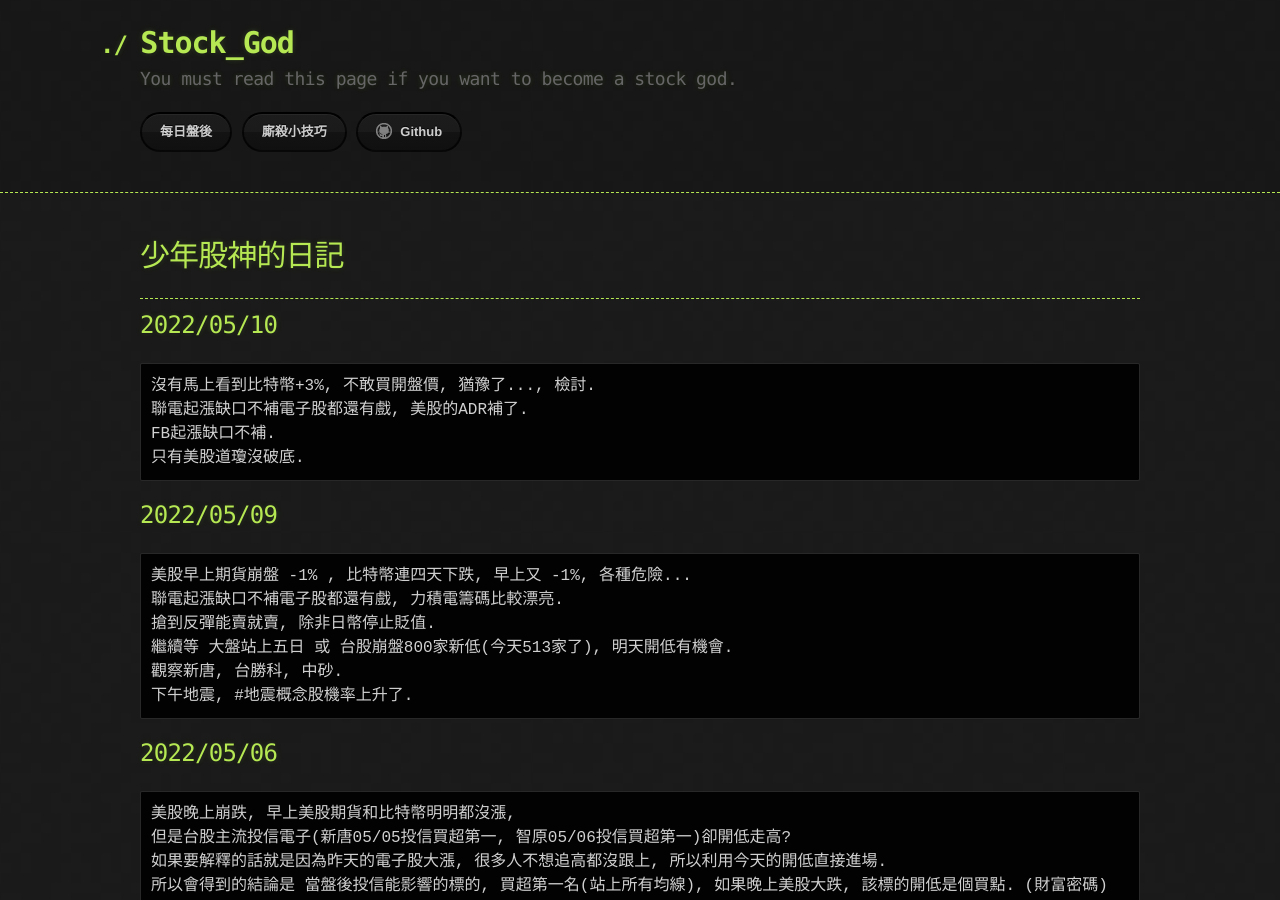
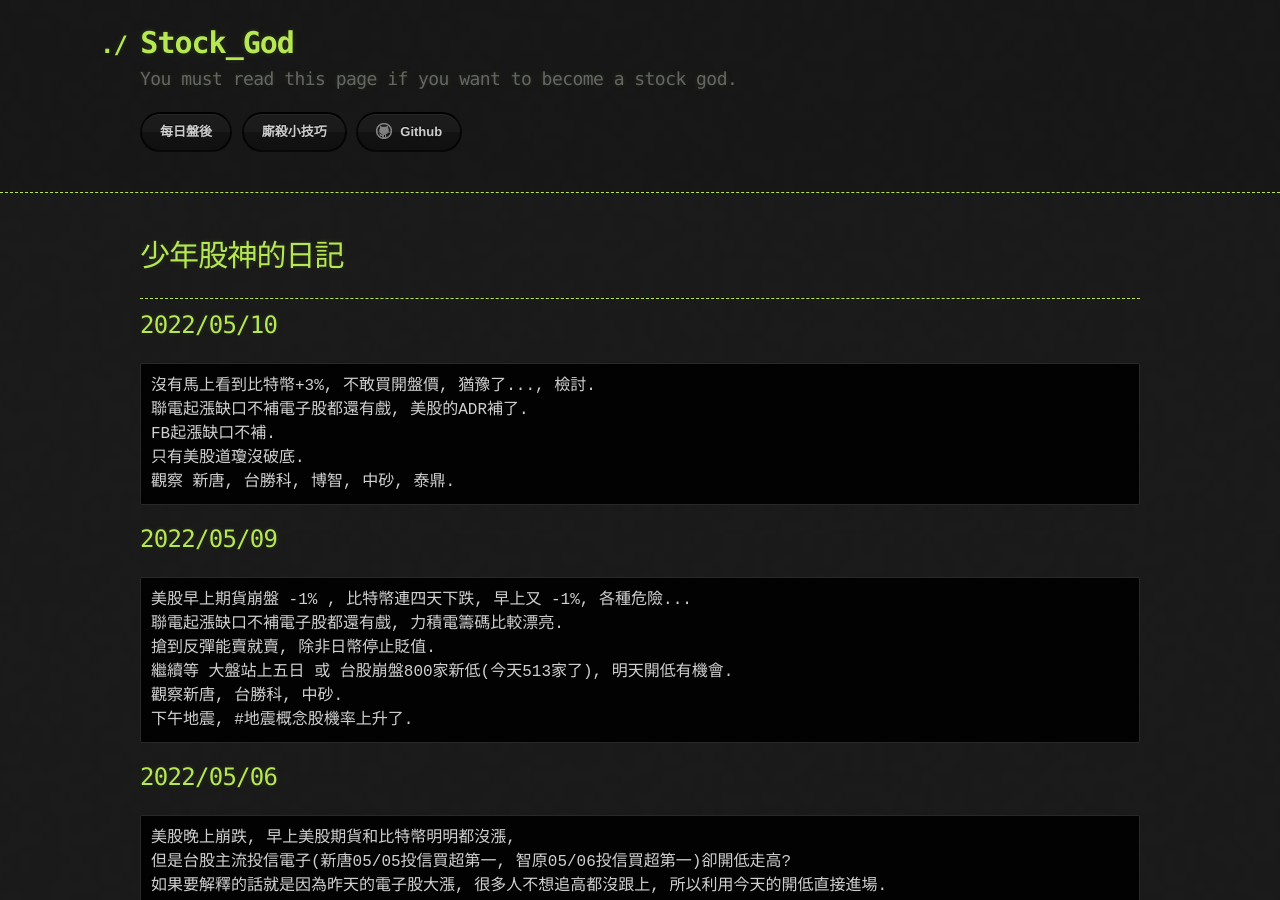
Before and after one commit to lepg5487/Stock_God, a Jekyll site: the page built from index.md, in a window 1280 px wide and 900 px high. Built offline with Jekyll 4.4.1, drawn with Linux system fonts in a browser that asks for light colours; our own code applies the rules of GitHub Pages for plain Markdown files.

Commit message:
Update index.md

````diff
--- a/index.md
+++ b/index.md
@@ -12,6 +12,7 @@ layout: testlayouts
 聯電起漲缺口不補電子股都還有戲, 美股的ADR補了.
 FB起漲缺口不補.
 只有美股道瓊沒破底.
+觀察 新唐, 台勝科, 博智, 中砂, 泰鼎.
 ```
 
 ## 2022/05/09
````
